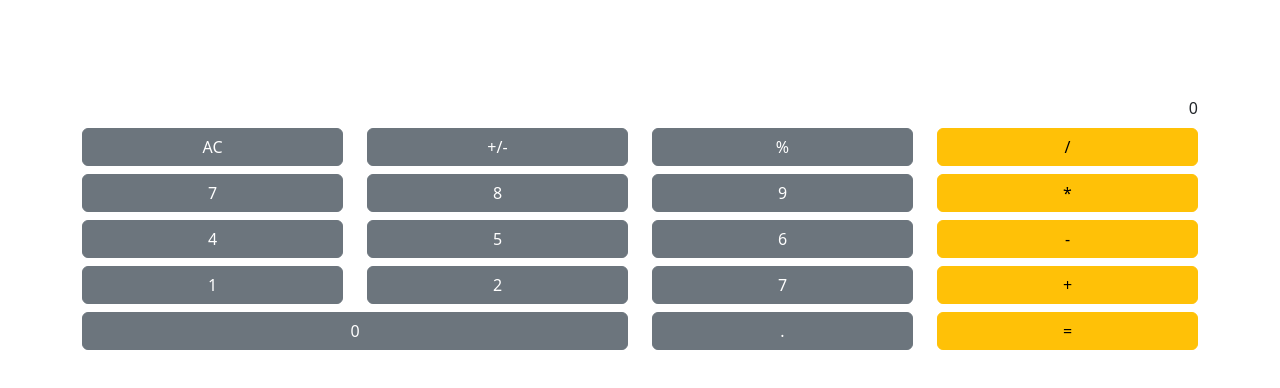
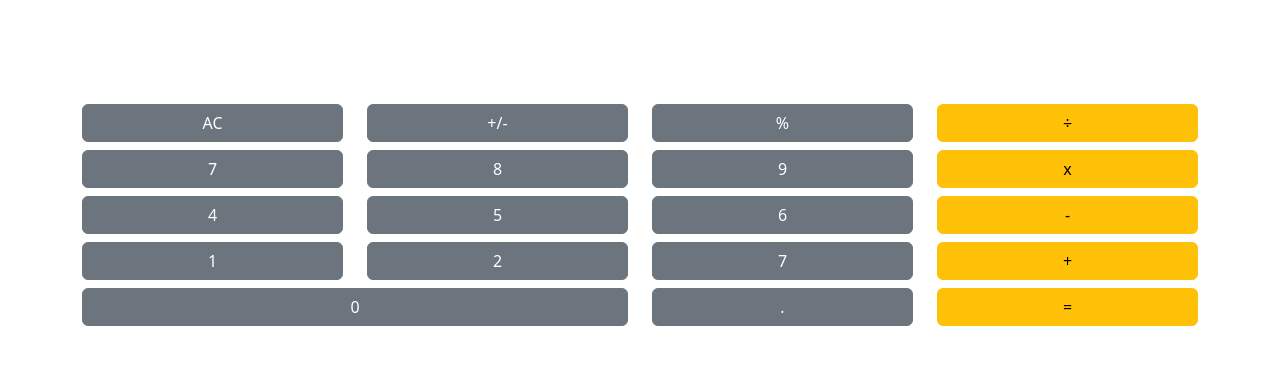
Before and after one commit to Dadadon/Math-Magician, a React (Create React App) app: page / in a window 1280 px wide. Shown: the top 388 px of the page. Built offline with nearby package versions, Linux system fonts and the light colour scheme.

Commit message:
add event listener state and props to handle operations

```diff
--- a/src/components/Calculator.js
+++ b/src/components/Calculator.js
@@ -5,117 +5,137 @@ import Col from 'react-bootstrap/Col';
 import 'bootstrap/dist/css/bootstrap.min.css';
 import Button from 'react-bootstrap/Button';
 import React from 'react';
+import calculate from './logic/calculate';
 
 class Calculator extends React.PureComponent {
+  constructor(props) {
+    super(props);
+    this.state = {
+      total: null,
+      next: null,
+      operation: null,
+    };
+  }
+
+  handleClick = (event) => {
+    this.setState((state) => calculate(state, event.target.textContent));
+    console.log(this.state);
+  };
+
   render() {
+    const { total, next, operation } = this.state;
     return (
       <Container className="d-grid gap-2 mt-5 pt-5">
         <Row>
           <Col>
-            <p className="mb-0 text-end">0</p>
+            <p className="mb-0 text-end">
+              {total}
+              {operation}
+              {next}
+            </p>
           </Col>
         </Row>
         <Row>
           <Col>
-            <Button variant="secondary" className="w-100">
+            <Button variant="secondary" className="w-100" onClick={this.handleClick}>
               AC
             </Button>
           </Col>
           <Col>
-            <Button variant="secondary" className="w-100">
+            <Button variant="secondary" className="w-100" onClick={this.handleClick}>
               +/-
             </Button>
           </Col>
           <Col>
-            <Button variant="secondary" className="w-100">
+            <Button variant="secondary" className="w-100" onClick={this.handleClick}>
               %
             </Button>
           </Col>
           <Col>
-            <Button variant="warning" className="w-100">
-              /
+            <Button variant="warning" className="w-100" onClick={this.handleClick}>
+              ÷
             </Button>
           </Col>
         </Row>
         <Row>
           <Col>
-            <Button variant="secondary" className="w-100">
+            <Button variant="secondary" className="w-100" onClick={this.handleClick}>
               7
             </Button>
           </Col>
           <Col>
-            <Button variant="secondary" className="w-100">
+            <Button variant="secondary" className="w-100" onClick={this.handleClick}>
               8
             </Button>
           </Col>
           <Col>
-            <Button variant="secondary" className="w-100">
+            <Button variant="secondary" className="w-100" onClick={this.handleClick}>
               9
             </Button>
           </Col>
           <Col>
-            <Button variant="warning" className="w-100">
-              *
+            <Button variant="warning" className="w-100" onClick={this.handleClick}>
+              x
             </Button>
           </Col>
         </Row>
         <Row>
           <Col>
-            <Button variant="secondary" className="w-100">
+            <Button variant="secondary" className="w-100" onClick={this.handleClick}>
               4
             </Button>
           </Col>
           <Col>
-            <Button variant="secondary" className="w-100">
+            <Button variant="secondary" className="w-100" onClick={this.handleClick}>
               5
             </Button>
           </Col>
           <Col>
-            <Button variant="secondary" className="w-100">
+            <Button variant="secondary" className="w-100" onClick={this.handleClick}>
               6
             </Button>
           </Col>
           <Col>
-            <Button variant="warning" className="w-100">
+            <Button variant="warning" className="w-100" onClick={this.handleClick}>
               -
             </Button>
           </Col>
         </Row>
         <Row>
           <Col>
-            <Button variant="secondary" className="w-100">
+            <Button variant="secondary" className="w-100" onClick={this.handleClick}>
               1
             </Button>
           </Col>
           <Col>
-            <Button variant="secondary" className="w-100">
+            <Button variant="secondary" className="w-100" onClick={this.handleClick}>
               2
             </Button>
           </Col>
           <Col>
-            <Button variant="secondary" className="w-100">
+            <Button variant="secondary" className="w-100" onClick={this.handleClick}>
               7
             </Button>
           </Col>
           <Col>
-            <Button variant="warning" className="w-100">
+            <Button variant="warning" className="w-100" onClick={this.handleClick}>
               +
             </Button>
           </Col>
         </Row>
         <Row>
           <Col xs={6}>
-            <Button variant="secondary" className="w-100">
+            <Button variant="secondary" className="w-100" onClick={this.handleClick}>
               0
             </Button>
           </Col>
           <Col>
-            <Button variant="secondary" className="w-100">
+            <Button variant="secondary" className="w-100" onClick={this.handleClick}>
               .
             </Button>
           </Col>
           <Col>
-            <Button variant="warning" className="w-100">
+            <Button variant="warning" className="w-100" onClick={this.handleClick}>
               =
             </Button>
           </Col>
```
